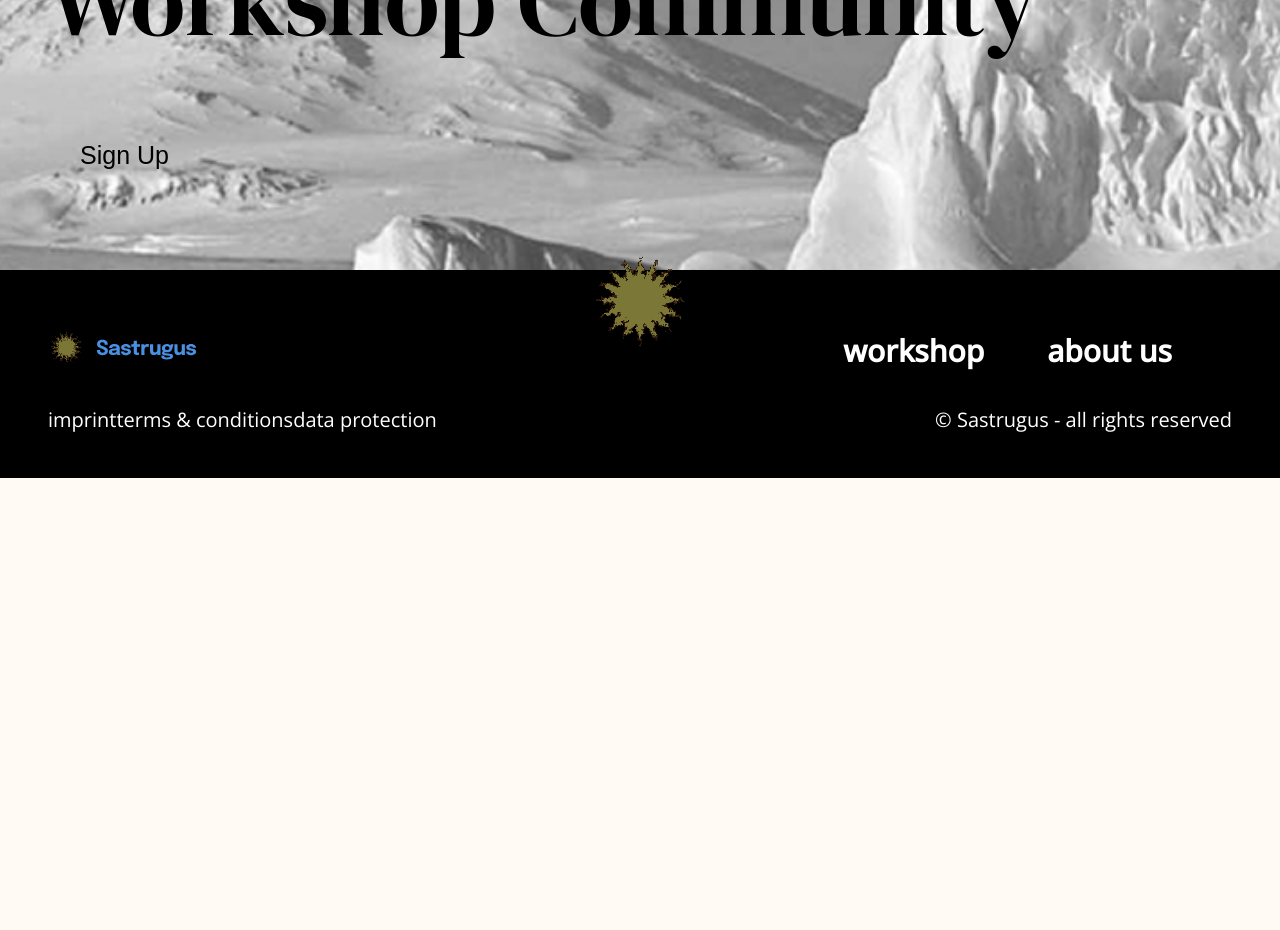
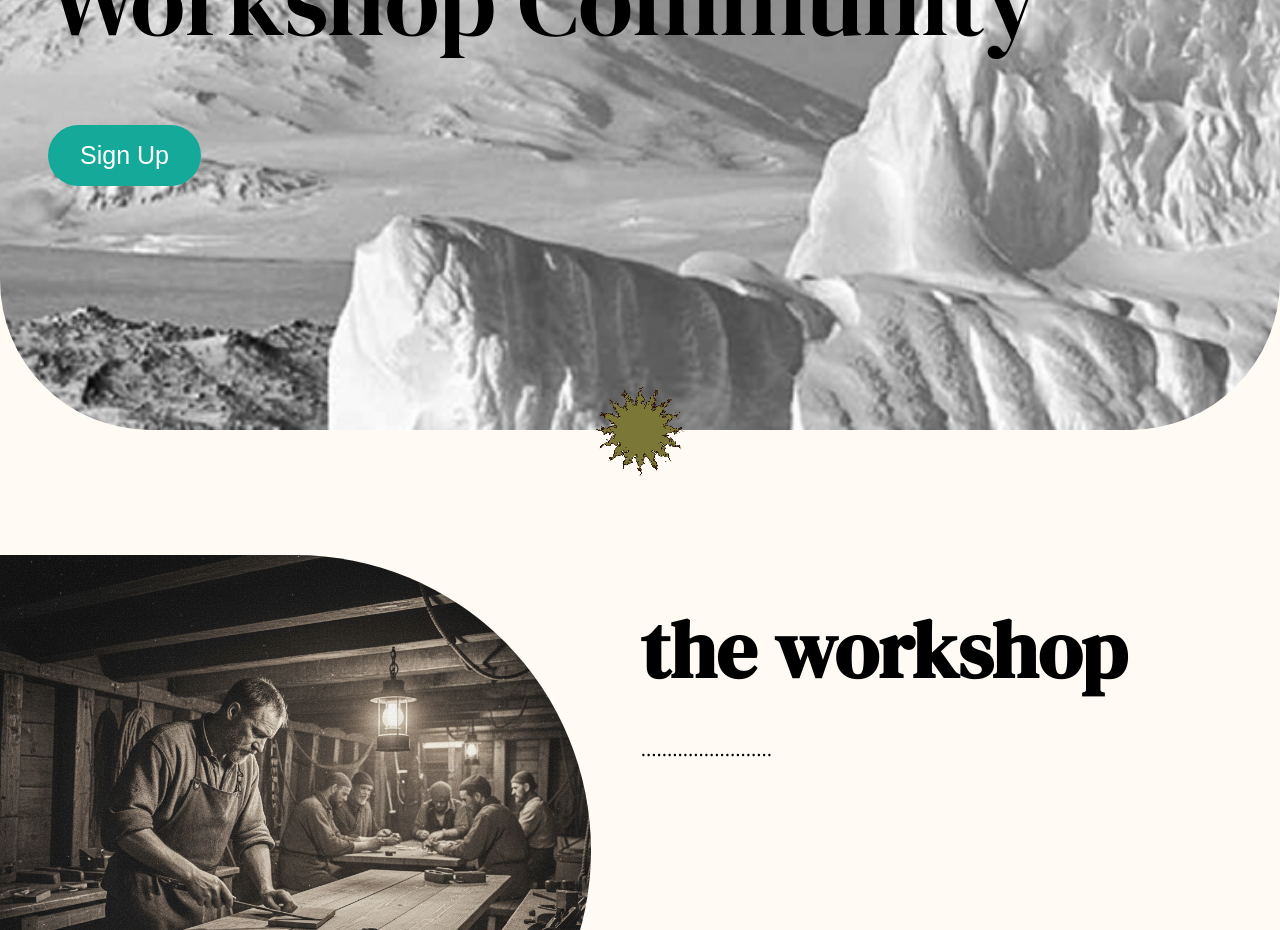
Before and after one commit to Saennegras/Sastrugus, a Next.js app in the folder sastrugus_frontend/: page / in a window 1280 px wide. Shown: the part 400-1330 px from the top of the page. Before the commit the page ends 878 px from the top, so only its background shows below. Built offline with nearby package versions, Linux system fonts and the light colour scheme.

Commit message:
create info-blocks and styling and patch up Hero Section CSS

```diff
--- a/sastrugus_frontend/app/_components/HeroSection.jsx
+++ b/sastrugus_frontend/app/_components/HeroSection.jsx
@@ -6,14 +6,14 @@ const HeroSection = ({ imgSrc,  headline, theme = "turquoise" }) => {
             <div className="hero__background">
                 <img src={imgSrc || "/assets/hero.png"} alt="" />
             </div>
-            <div className={'hero__headline hero__headline--${theme}'}>
+            <div className={`hero__headline hero__headline--${theme}`}>
                 {headline || <h3>Headline missing</h3>}
             </div>
-            <button className={'btn btn--medium btn--${theme}'}>
+            <button className={`btn btn--medium btn--${theme}`}>
                 <Link href="/login">Sign Up</Link>
             </button>
             <img
-                className={'hero__logo hero__logo--${theme}'}
+                className={`hero__logo hero__logo--${theme}`}
                 src="/assets/star.svg" alt=""
             />
         </section>
--- /dev/null
+++ b/sastrugus_frontend/app/_components/InfoBlock.jsx
@@ -0,0 +1,15 @@
+const InfoBlock = ({data}) => {
+    const {headline, text, button, reversed} = data;
+    return ( // add the classname depending whether it is reversed or not
+        <div className={`info ${reversed ? "info--reversed" : ""}}`}>
+            <img src="/info-blocks/infobox01.png" alt="" className="info__image" />
+            <div className="info__text">
+                <h2 className="info__headline">{headline}</h2>
+                {text}
+                {button}
+            </div>
+        </div>
+    );
+};
+
+export default InfoBlock;
--- a/sastrugus_frontend/app/layout.js
+++ b/sastrugus_frontend/app/layout.jsx
@@ -3,8 +3,8 @@ import Footer from "./_components/Layout/Footer"
 import Header from "./_components/Layout/Header"
 
 export const metadata = {
-  title: 'Create Next App',
-  description: 'Generated by create next app',
+  title: "Create Next App",
+  description: "Generated by create next app",
 }
 
 export default function RootLayout({ children }) {
--- /dev/null
+++ b/sastrugus_frontend/app/page.jsx
@@ -0,0 +1,29 @@
+import Image from "next/image";
+import HeroSection from "./_components/HeroSection";
+import InfoBlock from "./_components/InfoBlock";
+
+export default function Home() {
+  const heroHeadline = (
+    <>
+      <h1>Join the Sastrugus</h1>
+      <h1>Workshop Community</h1>
+    </>
+  );
+
+  const infoBlockData  = {
+    headline: "the workshop",
+    text: (
+      <p className="copy">
+        .........................
+      </p>
+    ),
+    button: <button className="btn btn--medium btn--turqouise"></button>,
+    reversed: false,
+  };
+  return (
+    <main>
+      <HeroSection headline={heroHeadline}/>
+      <InfoBlock data={infoBlockData} />
+    </main>
+  )
+}
--- a/sastrugus_frontend/app/page.js
+++ b/sastrugus_frontend/app/workshop/page.jsx
@@ -1,16 +1,17 @@
-import Image from 'next/image';
-import HeroSection from './_components/HeroSection';
+import HeroSection from "../_components/HeroSection";
+import InfoBlock from "../_components/InfoBlock";
 
 export default function Home() {
-  const heroHeadline = (
+    const heroHeadline = (
     <>
       <h1>Join the Sastrugus</h1>
       <h1>Workshop Community</h1>
     </>
-  )
+    );
   return (
     <main>
       <HeroSection headline={heroHeadline}/>
+      <InfoBlock/>
     </main>
   )
 }
--- a/sastrugus_frontend/sass/components/_hero-section.scss
+++ b/sastrugus_frontend/sass/components/_hero-section.scss
@@ -1,5 +1,5 @@
 .hero {
-    position: absolute;
+    position: relative;
     width: 100%;
     height: 83rem;
     padding: 22rem 4.8rem 0;
@@ -33,7 +33,7 @@
 
     &__logo {
         position: absolute;
-        bottom: 13rem;
+        bottom: 0;
         left: 50%;
         transform: translate(-50%, 50%);
     }
--- /dev/null
+++ b/sastrugus_frontend/sass/components/_info-blocks.scss
@@ -0,0 +1,34 @@
+.info {
+    display:flex;
+    justify-content: space-between;
+    padding-right: 4.8rem;
+    margin-top: 8rem;
+
+    &--reversed {
+        flex-direction: row-reverse;
+        padding-left: 4.8rem;
+        padding-right: 0;
+
+        & .info__image {
+            border-radius: 329px 0px 0px 329px;
+        }
+    }
+
+    &__image,
+    &__text {
+        width: 48%;
+    }
+
+    &__image {
+        border-radius: 0px 329px 329px 0px;
+    }
+
+    &__headline {
+        margin-top: 4rem;
+        margin-bottom: 3rem;
+    }
+
+    & .btn {
+        margin-top: 3rem;
+    }
+}
--- a/sastrugus_frontend/sass/main.scss
+++ b/sastrugus_frontend/sass/main.scss
@@ -9,3 +9,4 @@
 @import "components/button";
 @import "components/footer";
 @import "components/hero-section";
+@import "components/info-blocks";
```
Also changed, not shown: sastrugus_frontend/public/info-blocks/infobox01.png (added).
